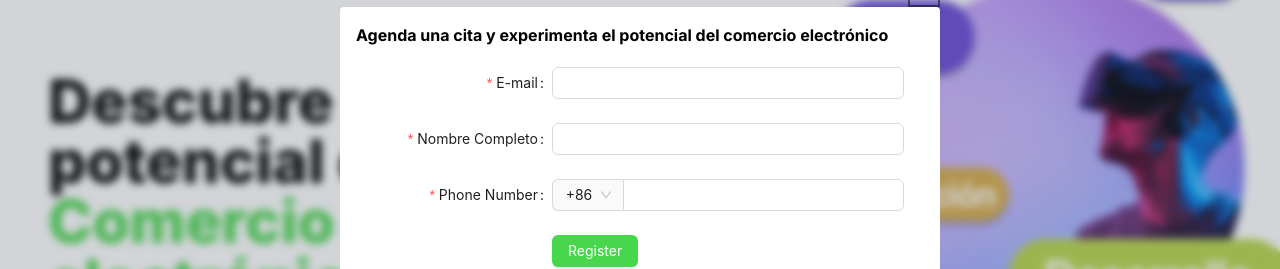
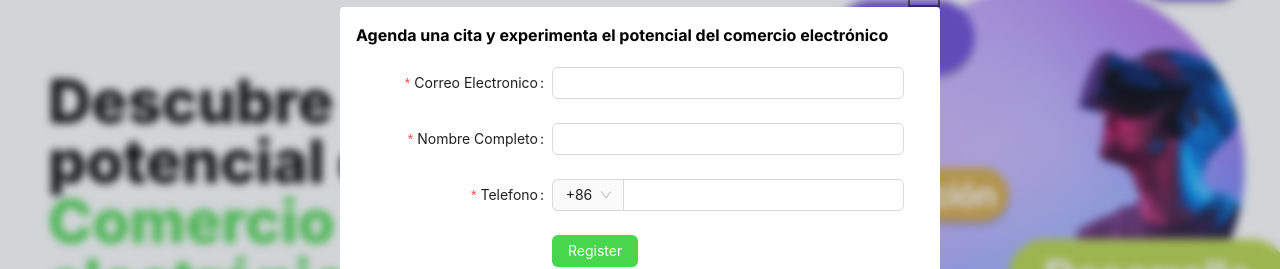
Before and after one commit to sebasmayor06/pulso_dex, a Next.js app: page / in a window 1280 px wide. Both pictures are taken after a click on the button "Agenda Demo". Shown: the part 259-528 px from the top of the page. Built offline with nearby package versions, Linux system fonts and the light colour scheme; what tailwindcss-animated would draw is missing.

Commit message:
formulario terminado

```diff
--- a/package.json
+++ b/package.json
@@ -29,6 +29,9 @@
 
 
   "antd": "^5.15.1",
+
+
+  "axios": "^1.6.7",
 
 
   "react": "^18",
--- a/src/app/components/Form2.jsx
+++ b/src/app/components/Form2.jsx
@@ -1,3 +1,4 @@
+import axios from "axios";
 import React, { useState } from "react";
 import { Button, Form, Input, Select, Spin } from "antd";
 const { Option } = Select;
@@ -24,20 +25,15 @@ export default function Form2({ isVisible, onClose }) {
   const [loading, setLoading] = useState(false);
   const [form] = Form.useForm();
 
-  const simulateRegisterRequest = async (formData) => {
-    return new Promise((resolve) => {
-      setTimeout(() => {
-        resolve(formData);
-      }, 2000);
-    });
-  };
+
   const onFinish = async (values) => {
+    console.log(values);
     setLoading(true);
     try {
-      const response = await simulateRegisterRequest(values);
-      console.log("Registro exitoso:", response);
+      const response = await axios.post('http://localhost:8080/usuario', values);
+      console.log("Usuario creado con éxito", response.data);
     } catch (error) {
-      console.error("Error al registrar:", error);
+      console.log("Error al crear el usuario", error.response || error);
     } finally {
       setLoading(false);
       onClose();
@@ -86,8 +82,8 @@ export default function Form2({ isVisible, onClose }) {
             scrollToFirstError
           >
             <Form.Item
-              name="email"
-              label="E-mail"
+              name="correo"
+              label="Correo Electronico"
               rules={[
                 { type: "email", message: "The input is not valid E-mail!" },
                 { required: true, message: "Please input your E-mail!" },
@@ -97,7 +93,7 @@ export default function Form2({ isVisible, onClose }) {
             </Form.Item>
 
             <Form.Item
-              name="Nombre_Completo"
+              name="nombre"
               label="Nombre Completo"
               rules={[
                 {
@@ -111,8 +107,8 @@ export default function Form2({ isVisible, onClose }) {
             </Form.Item>
 
             <Form.Item
-              name="phone"
-              label="Phone Number"
+              name="numero"
+              label="Telefono"
               rules={[
                 { required: true, message: "Please input your phone number!" },
               ]}
```
Also changed, not shown: 1 other file (tests, documents, lock files or other folders).
